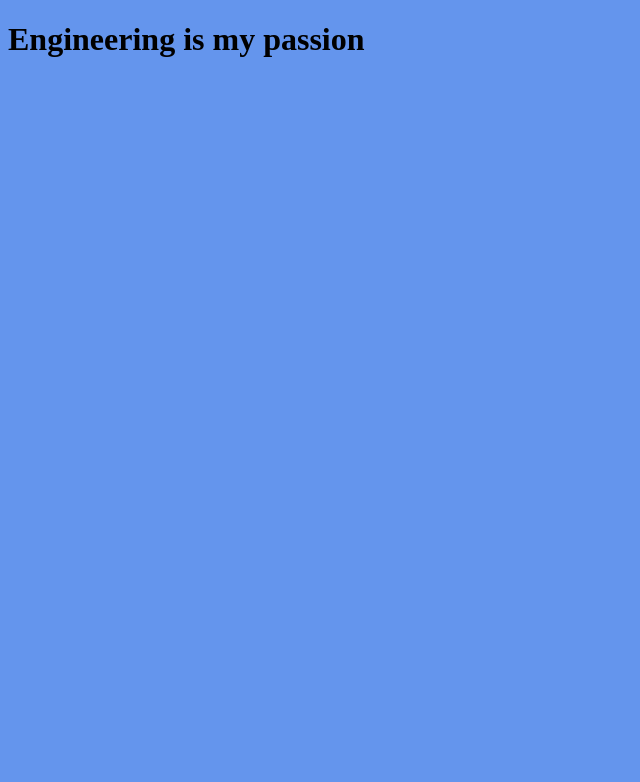
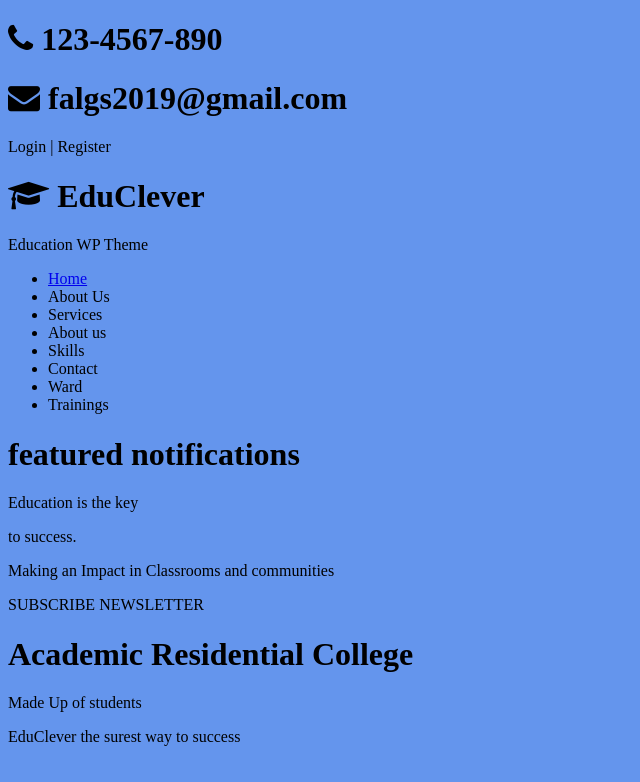
Before and after one commit to dimeoyin1986/mynewrepo, a plain HTML site: page index.html in a window 1280 px wide. Shown: the whole page, without its empty margins (0-640 px from the left). Drawn offline with Linux system fonts and the light colour scheme; a web font is replaced by a local one.

Commit message:
added index.html

```diff
--- a/index.html
+++ b/index.html
@@ -1,10 +1,60 @@
 <!DOCTYPE html>
 <html>
-    <head>
-        <title>my clone repo</title>
-        <link rel="stylesheet" href="assets/stylesheets/main.css">
-    </head>
-    <body>
-       <h1>Engineering is my passion</h1>
-    </body>
+<head>
+	<meta charset="utf-8">
+		<title> the falgs</title>
+		<link rel="stylesheet" href="assets/stylesheets/main.css">
+		<link rel="stylesheet" href="http://font.googleleapis.com/css ="text/css" href="">
+    <link rel="stylesheet" href="https://stackpath.bootstrapcdn.com/font-awesome/4.7.0/css/font-awesome.min.css">
+</head>
+<body>
+  <div class="first-head">
+    <div class="first-head-one">
+       <h1 class="head-one"><i class="fa fa-phone" aria-hidden="true"></i>  123-4567-890</h1>
+       <h1 class="head-two"><i class="fa fa-envelope" aria-hidden="true"></i>  falgs2019@gmail.com</h1>
+   </div>
+   <div class="first-head-two">
+     <p>Login | Register </p>
+   </div>
+</div>
+  <div class="menu-bar">
+  <div class="menu-bar-sub">
+   <h1 class="menu-bar-A"><i class="fa fa-graduation-cap" aria-hidden="true"></i> EduClever
+
+   </h1>
+   <p class="menu-bar-B"> Education WP Theme</p>
+ </div>
+<div class="ground-body">
+   <ul class="main">
+   	<li class="active"><a href="#"><i> </i>Home</a></li>
+   	<li>About Us</li>
+   	<li>Services</li>
+   	<li>About us</li>
+   	<li>Skills</li>
+   	<li>Contact</li>
+   	<li>Ward</li>
+   	<li>Trainings</li>
+   </ul>
+ </div>
+</div>
+<div class="main-body">
+  <h1 class="main-body-head">featured notifications</h1>
+  <p class="main-body-para-one">Education is the key </p>
+<p class="main-body-para-two">to success.</p>
+  <p class="main-body-para-three">Making an Impact in Classrooms and communities</p>
+
+</div>
+
+  <p class="main-body-para-four">SUBSCRIBE NEWSLETTER</p>
+  <div class="last-div">
+    <div class="last-div-one">
+  <h1 class="">Academic Residential College </h1>
+  <p class="main-body-par"> Made Up of students</p>
+   </div>
+   <p class="last-div-two">EduClever the surest way to success</p>
+</div>
+
+
+</div>
+</body>
 </html>
```
